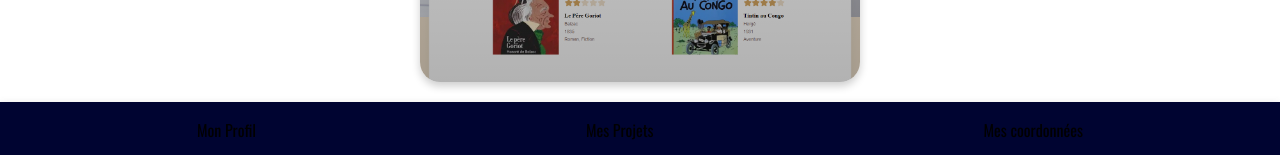
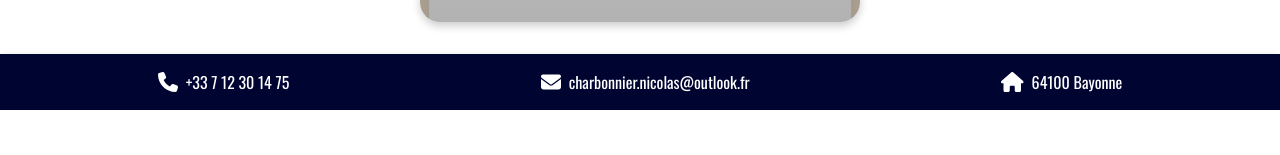
Before and after one commit to Nicolas0014/OC_Projet_8, a React (Vite) app: page / in a window 1280 px wide. Shown: the part 2142-2297 px from the top of the page. After the commit the page ends 2252 px from the top, so only its background shows below. Built offline with nearby package versions, Linux system fonts and the light colour scheme.

Commit message:
footer et fix bug link

```diff
--- a/src/App.scss
+++ b/src/App.scss
@@ -28,6 +28,10 @@ a {
     @include text_type_1;
 }
 
+.icon {
+    font-size: $icon-size;
+}
+
 .App {
     scroll-snap-type: y mandatory;
     overflow-y: scroll;
--- a/src/_base.scss
+++ b/src/_base.scss
@@ -5,6 +5,7 @@ $secondary-color: #FFBC00;
 $secondary-color-lighted: #FFBC0080;
 $tertiary-color: #ffffff;
 $primary-font: "Oswald";
+$icon-size: 20px;
 
 // BreackPoint
 $breakpoints: (
--- a/src/components/Layout/Footer/Footer.jsx
+++ b/src/components/Layout/Footer/Footer.jsx
@@ -1,41 +1,35 @@
 import './Footer.scss';
-import { NavLink, useLocation } from 'react-router-dom';
+
 import { FontAwesomeIcon } from '@fortawesome/react-fontawesome';
-import { faFutbol, faRankingStar, faUser} from '@fortawesome/free-solid-svg-icons';
+import { faPhone, faEnvelope, faHouse } from '@fortawesome/free-solid-svg-icons';
 
 export default function Footer() {
 
-    const location = useLocation();
-
-    const linksList = [
+    const contactInfos = [
         {
             id: 'footer-link-1',
-            icon: faFutbol,
-            description: 'Mon Profil',
-            url: '#myprofile',
+            icon: faPhone,
+            description: '+33 7 12 30 14 75',
         },
         {
             id: 'footer-link-2',
-            icon: faRankingStar,
-            description: 'Mes Projets',
-            url: '#myprojects',
+            icon: faEnvelope,
+            description: 'charbonnier.nicolas@outlook.fr',
         },
         {
             id: 'footer-link-3',
-            icon: faUser,
-            description: 'Mes coordonnées',
-            url: '#mycontact',
+            icon: faHouse,
+            description: '64100 Bayonne',
         }
     ]
 
     return (
-        <footer>
+        <footer id="mycontact">
             <ul className='footer-links-list'>
-                {linksList.map((link) => (
-                    <li key={link.id}>
-                        <NavLink to={link.url}>
-                            <p className="description">{link.description}</p>
-                        </NavLink>
+                {contactInfos.map((info) => (
+                    <li className='item' key={info.id}>
+                        <FontAwesomeIcon className='icon' icon={info.icon}/>
+                        <span>{info.description}</span>
                     </li>
                 ))}
             </ul>
--- a/src/components/Layout/Footer/Footer.scss
+++ b/src/components/Layout/Footer/Footer.scss
@@ -11,29 +11,12 @@ footer {
     .footer-links-list {
         width: 100%;
         @include flex-around;
-        gap: rem;
 
         .item {
-
-            &.active {
-                @include shadowed;
-                padding: 0.5rem 1.2rem;
-                background-color: $secondary-color;
-                border-radius: 20px;
-            }
-
-            a {
-                @include flex-centered;
-                gap: 0.5rem;
-
-                .description {
-                    display: none;
-
-                    &.active {
-                        display: block;
-                    }
-                }
-            }
+            display: flex;
+            align-items: center;
+            gap: 0.5rem;
+            color: white;
         }
     }
 }
--- a/src/components/Layout/Header/Header.jsx
+++ b/src/components/Layout/Header/Header.jsx
@@ -48,7 +48,7 @@ export default function Header() {
                     {linksList.map((link) => (
                         <li key={link.id} className="item">
                             <HashLink to={link.url}>
-                                <FontAwesomeIcon icon={link.icon}/>
+                                <FontAwesomeIcon className='icon' icon={link.icon}/>
                                 <p className="description">{link.description}</p>
                             </HashLink>
                         </li>
--- a/src/components/Layout/Header/Header.scss
+++ b/src/components/Layout/Header/Header.scss
@@ -3,7 +3,7 @@
 header {
     position: fixed;
     z-index: 10;
-    height: fit-content;
+    height: 56px;
     width: 100%;
     background-color: $secondary-color;
 
--- a/src/components/MyTechs/MyTechs.scss
+++ b/src/components/MyTechs/MyTechs.scss
@@ -2,7 +2,8 @@
 
 .mytechs {
     width: 100%;
-    padding-block: 20px;
+    padding-top: 56px;
+    margin-top: -56px;
     overflow: hidden;
     background: $secondary-color;
 
--- a/src/components/ProjectGallery/ProjectGallery.scss
+++ b/src/components/ProjectGallery/ProjectGallery.scss
@@ -1,7 +1,9 @@
 @import '../../_base.scss';
 
 .project-gallery {
-  padding-block: 20px;
+  padding-top: 56px;
+  padding-bottom: 2rem;
+  margin-top: -56px;
   text-align: center;
 
   h2 {
@@ -29,8 +31,6 @@
     &:hover, &.active {
       background-color: $secondary-color;
     }
-
-
   }
 }
 
```
